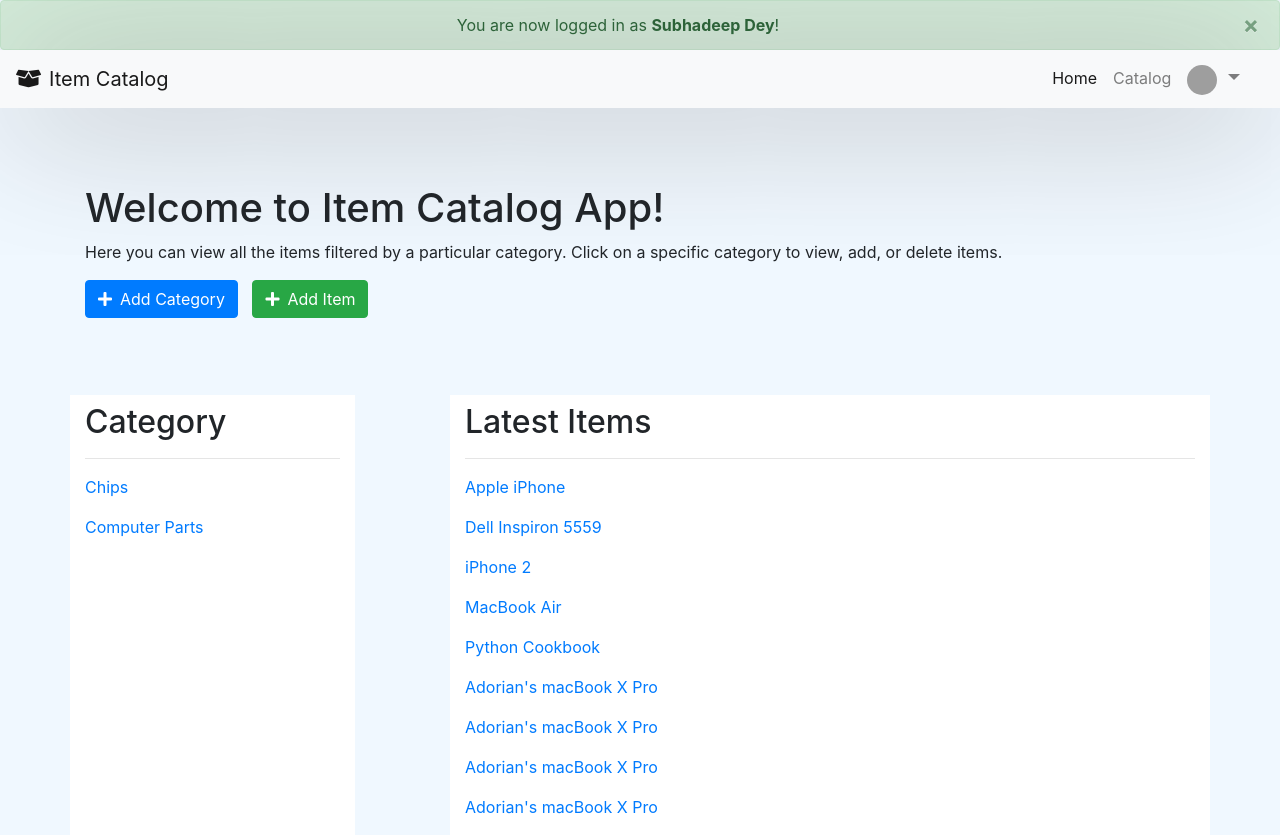
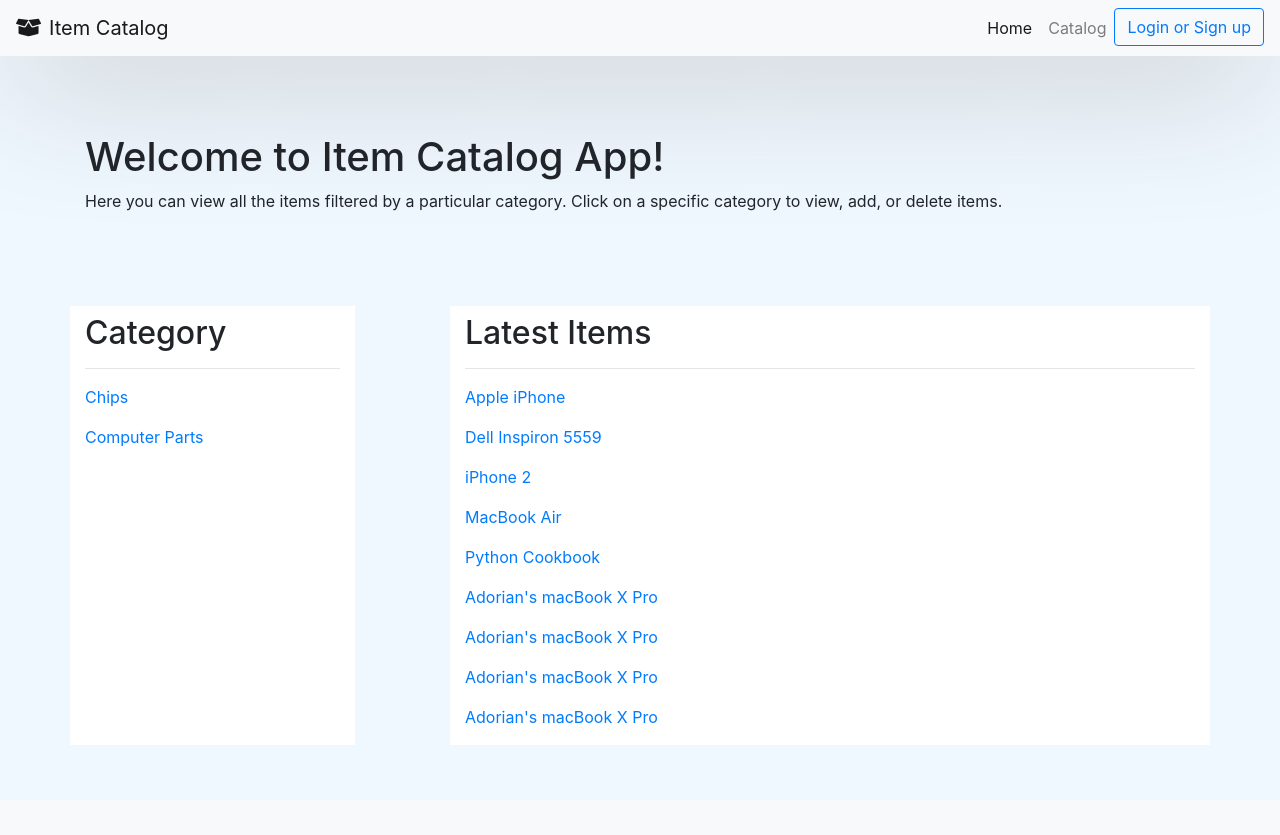
Before and after one commit to S-Dey/Udacity-Item-Catalog-Project, a Python web app: template templates/index.html in a window 1280 px wide. After the commit the page ends 724 px from the top, so only its background shows below. Run offline with Jinja, Linux system fonts and the light colour scheme; the template is opened without the code that fills it, so the values that code supplies are empty; some libraries are stand-ins or nearby versions; grey boxes are pictures that could not be loaded.

Commit message:
Add jinja2 extension support

```diff
--- a/templates/index.html
+++ b/templates/index.html
@@ -1,74 +1,7 @@
-<!DOCTYPE html>
-<html>
-<head>
-    <meta charset="utf-8" />
-    <meta http-equiv="X-UA-Compatible" content="IE=edge">
-    <title>Item Catalog</title>
-    <meta name="viewport" content="width=device-width, initial-scale=1">
-    <link rel="stylesheet"
-          href="https://stackpath.bootstrapcdn.com/bootstrap/4.1.0/css/bootstrap.min.css"
-          integrity="sha384-9gVQ4dYFwwWSjIDZnLEWnxCjeSWFphJiwGPXr1jddIhOegiu1FwO5qRGvFXOdJZ4"
-          crossorigin="anonymous">
-    <link rel="stylesheet" href="style.css">
-    <link rel="stylesheet"
-          href="https://use.fontawesome.com/releases/v5.0.13/css/all.css"
-          integrity="sha384-DNOHZ68U8hZfKXOrtjWvjxusGo9WQnrNx2sqG0tfsghAvtVlRW3tvkXWZh58N9jp"
-          crossorigin="anonymous">
-    <script src="https://code.jquery.com/jquery-3.3.1.slim.min.js"
-            integrity="sha384-q8i/X+965DzO0rT7abK41JStQIAqVgRVzpbzo5smXKp4YfRvH+8abtTE1Pi6jizo"
-            crossorigin="anonymous">
-    </script>
-    <script src="https://stackpath.bootstrapcdn.com/bootstrap/4.1.0/js/bootstrap.min.js"
-            integrity="sha384-uefMccjFJAIv6A+rW+L4AHf99KvxDjWSu1z9VI8SKNVmz4sk7buKt/6v9KI65qnm"
-            crossorigin="anonymous">
-    </script>
-    <script>
-        $('.alert').alert()
-    </script>
-</head>
-<body>
-    <div class="alert alert-success alert-dismissible fade show mb-0 text-center" role="alert">
-        You are now logged in as <strong>Subhadeep Dey</strong>!
-        <button type="button" class="close" data-dismiss="alert" aria-label="Close">
-          <span aria-hidden="true">&times;</span>
-        </button>
-      </div>
-    <nav class="navbar navbar-expand-lg navbar-light bg-light">
-        <a class="navbar-brand" href="#"><i class="fas fa-box-open text-and-icon"></i>Item Catalog</a>
-        <button class="navbar-toggler" type="button" data-toggle="collapse" data-target="#navbarSupportedContent" aria-controls="navbarSupportedContent" aria-expanded="false" aria-label="Toggle navigation">
-          <span class="navbar-toggler-icon"></span>
-        </button>
+{% extends "layout.html" %}
+{% block title %}Home{% endblock %}
 
-        <div class="collapse navbar-collapse" id="navbarSupportedContent">
-            <ul class="navbar-nav ml-auto">
-                <li class="nav-item active">
-                  <a class="nav-link" href="#">Home <span class="sr-only">(current)</span></a>
-                </li>
-                <li class="nav-item">
-                  <a class="nav-link" href="#">Catalog <span class="sr-only">(catalog)</span></a>
-                </li>
-                <li class="nav-item dropdown ml-auto">
-                    <a class="nav-link dropdown-toggle navbar-brand" href="#" id="navbarDropdownMenuLink" data-toggle="dropdown" aria-haspopup="true" aria-expanded="false">
-                        <img src="https://lh6.googleusercontent.com/-G3j31Xj0_xQ/AAAAAAAAAAI/AAAAAAAAfO0/Fy66zVU7lWA/photo.jpg"
-                        class="rounded-circle" alt="Profile Picture" style="height: 30px; width: 30px;">
-                    </a>
-                    <div class="dropdown-menu dropdown-menu-right" aria-labelledby="navbarDropdownMenuLink">
-                      <a class="dropdown-item" href="#"><i class="fas fa-sign-out-alt text-and-icon"></i>Log out</a>
-                    </div>
-                  </li>
-                  </ul>
-
-            <!--<button class="btn btn-outline-primary my-2 my-sm-0" type="submit">Login or Sign up</button>-->
-
-            <!--<img src="https://lh6.googleusercontent.com/-G3j31Xj0_xQ/AAAAAAAAAAI/AAAAAAAAfO0/Fy66zVU7lWA/photo.jpg"
-              class="rounded-circle" alt="Profile Picture" style="width: 4%; height: 4%;">
-              <button class="btn btn-danger my-2 my-sm-0" type="submit">Log out</button>
-            -->
-
-          </div>
-
-      </nav>
-
+{% block content %}
 <div class="container sections">
     <div class="row">
       <div class="col-md-12">
@@ -77,12 +10,14 @@
           </p>
       </div>
     </div>
+    {% if 'username' in session %}
     <div class="row">
       <div class="col-md-12">
         <button class="btn btn-primary"><i class="fas fa-plus text-and-icon"></i>Add Category</button>
         <button class="btn btn-success" style="margin-left: 10px;"><i class="fas fa-plus text-and-icon"></i>Add Item</button>
       </div>
     </div>
+    {% endif %}
   </div>
 
   <div class="container sections">
@@ -110,6 +45,4 @@
             </div>
           </div>
 </div>
-
-</body>
-</html>
+{% endblock %}
```
Lines whose indentation alone changed are shown as unchanged.
